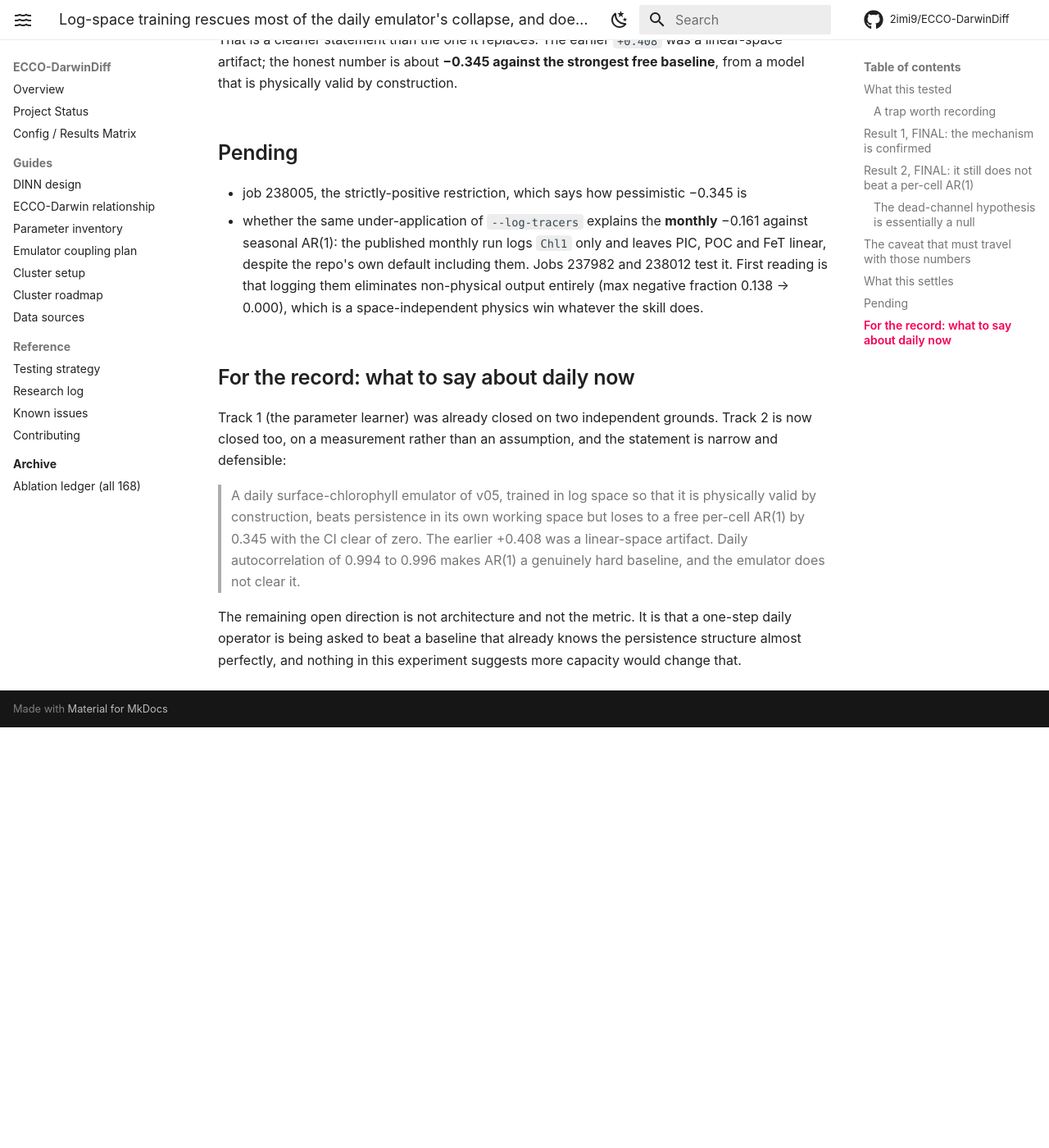
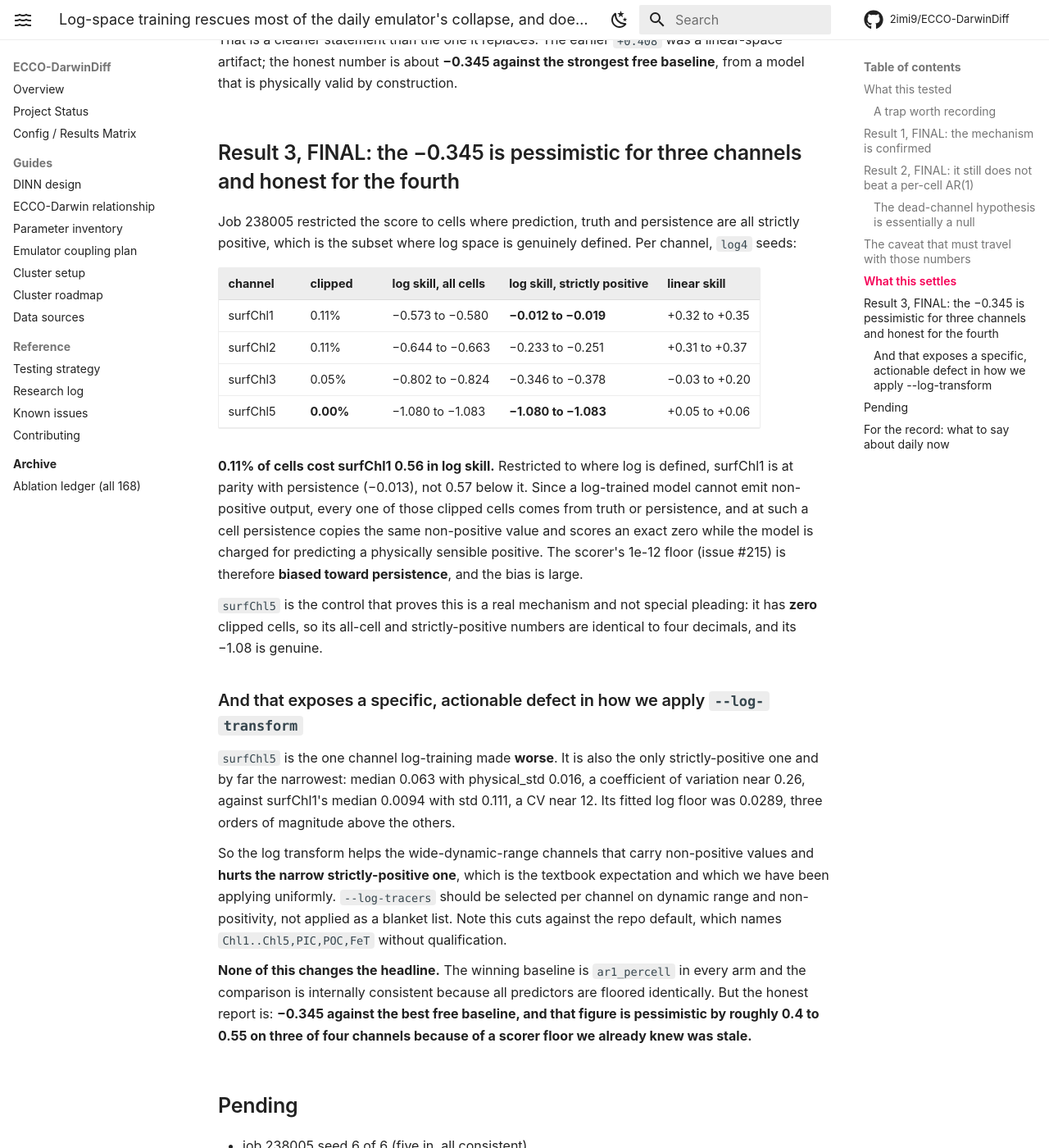
Before and after one commit to 2imi9/ECCO-DarwinDiff, an MkDocs documentation site: the page built from docs/findings/2026-07-30_daily_logspace_training.md, in a window 1280 px wide and 1400 px high, scrolled down 3163 px. Shown: the whole window at 82% size. Built offline with MkDocs 1.6.1 and Material for MkDocs 9.7.7, drawn with Linux system fonts in a browser that asks for light colours; comment, search, counter and statistics services are not loaded; before the commit the page ends 4050 px from its top, so only the background shows below that.

Commit message:
result(daily): the -0.345 is pessimistic by ~0.5 on three of four channels, and log-transform is being over-applied
Job 238005 restricted scoring to cells where prediction, truth and persistence are all
strictly positive, the subset where log space is genuinely defined.

  surfChl1  0.11% clipped   all-cells -0.573 to -0.580   strictly-positive -0.012 to -0.019
  surfChl2  0.11% clipped   all-cells -0.644 to -0.663   strictly-positive -0.233 to -0.251
  surfChl3  0.05% clipped   all-cells -0.802 to -0.824   strictly-positive -0.346 to -0.378
  surfChl5  0.00% clipped   all-cells -1.080 to -1.083   strictly-positive -1.080 to -1.083

0.11% of cells cost surfChl1 0.56 in log skill. Restricted to where log is defined it is at
PARITY with persistence, not 0.57 below it. A log-trained model cannot emit non-positive
output, so every clipped cell comes from truth or persistence, and at such a cell
persistence copies the same non-positive value and scores exactly zero while the model is
charged for predicting a physically sensible positive. The scorer's 1e-12 floor (issue #215)
is biased toward persistence and the bias is large.

surfChl5 is the control that makes this a mechanism rather than special pleading: zero
clipped cells, so its all-cells and strictly-positive numbers agree to four decimals.

AND THAT EXPOSES A REAL DEFECT IN HOW WE APPLY --log-transform. surfChl5 is the one channel
log-training made worse, and it is the only strictly-positive one and by far the narrowest:
median 0.063 with std 0.016, CV about 0.26, against surfChl1's median 0.0094 with std 0.111,
CV about 12. Its fitted log floor was 0.0289, three orders of magnitude above the others. So
the transform helps wide-dynamic-range channels carrying non-positive values and HURTS the
narrow strictly-positive one, which is the textbook expectation and which we have been
applying as a blanket list. --log-tracers should be selected per channel on dynamic range
and non-positivity. This cuts against the repo default, which names Chl1..Chl5,PIC,POC,FeT
without qualification.

The headline does not move: ar1_percell wins in every arm and the comparison is internally
consistent since all predictors are floored identically. The honest report is -0.345 against
the best free baseline, pessimistic by roughly 0.4 to 0.55 on three of four channels.

```diff
--- a/docs/findings/2026-07-30_daily_logspace_training.md
+++ b/docs/findings/2026-07-30_daily_logspace_training.md
@@ -112,9 +112,50 @@ That is a cleaner statement than the one it replaces. The earlier `+0.408` was a
 artifact; the honest number is about **−0.345 against the strongest free baseline**, from a model
 that is physically valid by construction.
 
+## Result 3, FINAL: the −0.345 is pessimistic for three channels and honest for the fourth
+
+Job 238005 restricted the score to cells where prediction, truth and persistence are all strictly
+positive, which is the subset where log space is genuinely defined. Per channel, `log4` seeds:
+
+| channel | clipped | log skill, **all cells** | log skill, **strictly positive** | linear skill |
+|---|---|---|---|---|
+| surfChl1 | 0.11% | −0.573 to −0.580 | **−0.012 to −0.019** | +0.32 to +0.35 |
+| surfChl2 | 0.11% | −0.644 to −0.663 | −0.233 to −0.251 | +0.31 to +0.37 |
+| surfChl3 | 0.05% | −0.802 to −0.824 | −0.346 to −0.378 | −0.03 to +0.20 |
+| surfChl5 | **0.00%** | −1.080 to −1.083 | **−1.080 to −1.083** | +0.05 to +0.06 |
+
+**0.11% of cells cost surfChl1 0.56 in log skill.** Restricted to where log is defined, surfChl1 is
+at parity with persistence (−0.013), not 0.57 below it. Since a log-trained model cannot emit
+non-positive output, every one of those clipped cells comes from truth or persistence, and at such
+a cell persistence copies the same non-positive value and scores an exact zero while the model is
+charged for predicting a physically sensible positive. The scorer's 1e-12 floor (issue #215) is
+therefore **biased toward persistence**, and the bias is large.
+
+`surfChl5` is the control that proves this is a real mechanism and not special pleading: it has
+**zero** clipped cells, so its all-cell and strictly-positive numbers are identical to four
+decimals, and its −1.08 is genuine.
+
+### And that exposes a specific, actionable defect in how we apply `--log-transform`
+
+`surfChl5` is the one channel log-training made **worse**. It is also the only strictly-positive
+one and by far the narrowest: median 0.063 with physical_std 0.016, a coefficient of variation near
+0.26, against surfChl1's median 0.0094 with std 0.111, a CV near 12. Its fitted log floor was
+0.0289, three orders of magnitude above the others.
+
+So the log transform helps the wide-dynamic-range channels that carry non-positive values and
+**hurts the narrow strictly-positive one**, which is the textbook expectation and which we have
+been applying uniformly. `--log-tracers` should be selected per channel on dynamic range and
+non-positivity, not applied as a blanket list. Note this cuts against the repo default, which names
+`Chl1..Chl5,PIC,POC,FeT` without qualification.
+
+**None of this changes the headline.** The winning baseline is `ar1_percell` in every arm and the
+comparison is internally consistent because all predictors are floored identically. But the honest
+report is: **−0.345 against the best free baseline, and that figure is pessimistic by roughly 0.4
+to 0.55 on three of four channels because of a scorer floor we already knew was stale.**
+
 ## Pending
 
-- job 238005, the strictly-positive restriction, which says how pessimistic −0.345 is
+- job 238005 seed 6 of 6 (five in, all consistent)
 - whether the same under-application of `--log-tracers` explains the **monthly** −0.161 against
   seasonal AR(1): the published monthly run logs `Chl1` only and leaves PIC, POC and FeT linear,
   despite the repo's own default including them. Jobs 237982 and 238012 test it. First reading is
```
